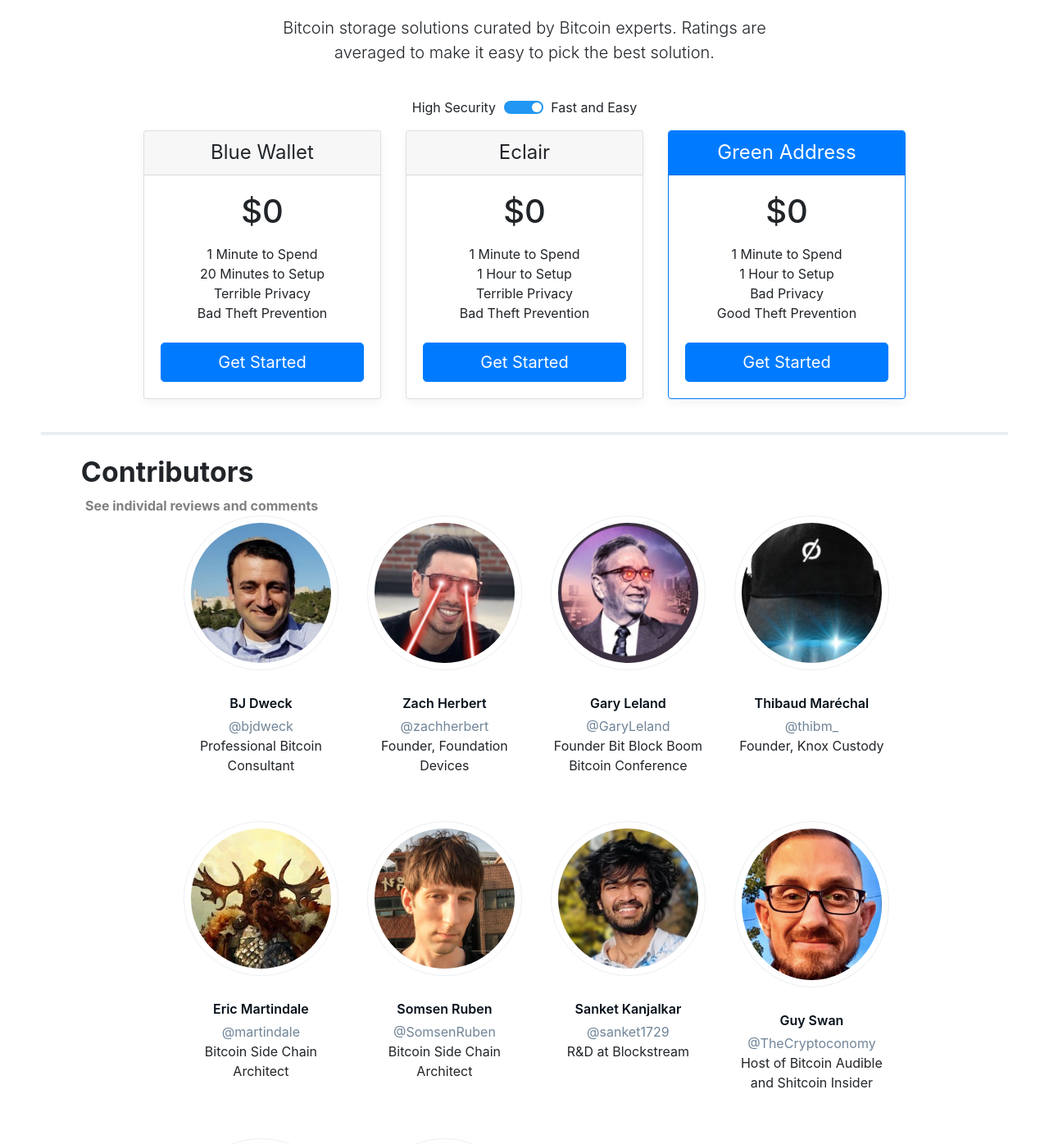
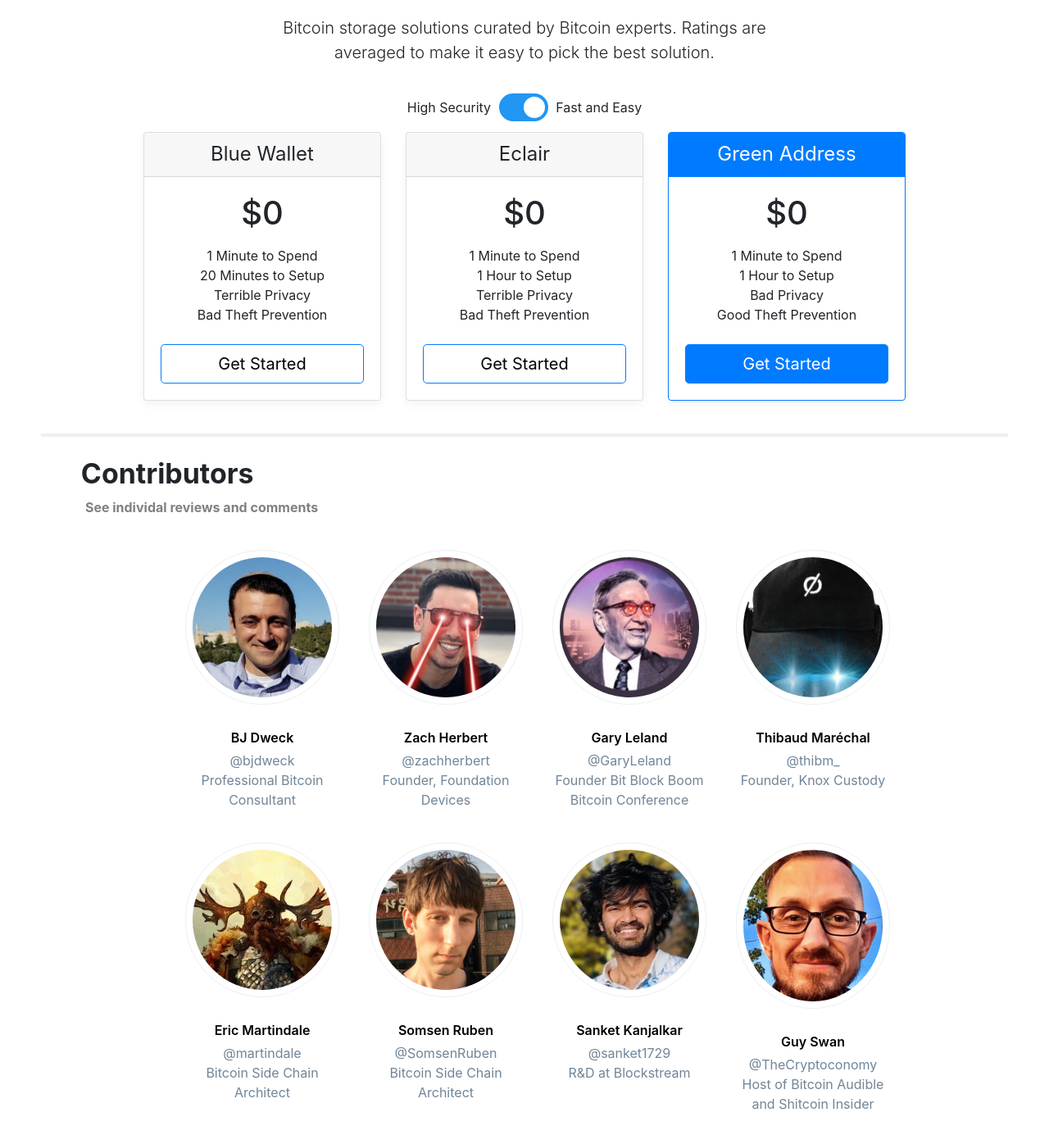
Before and after one commit to WinterWeatherman/BitcoinSafe, a Vue app: page / in a window 1280 px wide. Shown: the part 177-1573 px from the top of the page at 82% size. Built offline with nearby package versions, Linux system fonts and the light colour scheme; the HTML template or start-up script is replaced by a standard one.

Commit message:
Contributor Changes

```diff
--- a/src/App.vue
+++ b/src/App.vue
@@ -59,11 +59,24 @@
   max-width: 43.75rem;
 }
 
+.btn-primary {
+    color: #fff;
+    background-color: white;
+    border-color: #007bff;
+    color: black;
+}
+
+.btn-bold {
+    color: #fff;
+    background-color: #007bff;
+    border-color: #007bff;
+}
+
 .card-header-two {
-    padding: 4.25% 10%;
+    padding: .75rem 1.25rem;
     margin-bottom: 0;
     background-color: #007bff;
-    border-bottom: 10% solid #007bff;
+    border-bottom: .006rem solid #007bff;
     color: white;
 }
 
@@ -102,7 +115,11 @@
     -webkit-box-direction: normal;
     -ms-flex-direction: column;
     flex-direction: column;
+
 }
+
+@media (max-width: 576px)
+
 
 #app {
   width:100%;
@@ -114,6 +131,11 @@
     display: block;
 }
 
+.a{
+  color: black;
+}
+
+
 .grid{
   display: grid;
   grid-template-columns: repeat(auto-fit, minmax(11.8rem, 20fr));
@@ -121,8 +143,8 @@
   gap: 2.5rem 2rem;
   margin: auto;
   width: 100%;
-  margin: auto;
   padding-left: 2rem;
+  padding-top: 2.5rem;
   max-width: 56rem;
 }
 
@@ -134,6 +156,7 @@
     padding: 1.75rem 1.25rem 2.5rem;
 }
 
+
 .grid-item {
   height: 100%;
   min-width: 0rem;
@@ -144,6 +167,7 @@
   flex-direction: column;
   align-items: center;
   text-align: center;
+  justify-self: center;
 }
 
 .grid-a {
@@ -155,13 +179,23 @@
 }
 
 .grid-p {
-  margin: 0rem;
-  font-size: 1rem;
+  margin: 0px;
+  font-size: 16px;
   font-weight: 400;
   color: rgba(17, 51, 83, 0.6);
   line-height: 1.5rem;
   box-sizing: border-box;
 }
+
+.grip-p {
+  margin: 0px;
+  font-size: 16px;
+  font-weight: 400;
+  color: rgba(17, 51, 83, 0.6)!important;
+  line-height: 1.5rem;
+  box-sizing: border-box;
+}
+
 
 .grid-p-2 {
   margin: 0rem;
@@ -169,6 +203,7 @@
   line-height: 2rem;
   color: rgb(5, 15, 25);
   font-weight: 600;
+  color: black!important;
 }
 
 .grid-img {
@@ -221,9 +256,17 @@
 
 .switch {
   position: relative;
-  top: 0.25rem;
-  width: 3rem;
-  height: 1rem;
+  display: inline-block;
+  width: 60px;
+  height: 34px;
+  top: -0.3rem;
+}
+
+.switch {
+  position: relative;
+  display: inline-block;
+  width: 60px;
+  height: 34px;
 }
 
 /* Hide default HTML checkbox */
@@ -241,7 +284,7 @@
   left: 0;
   right: 0;
   bottom: 0;
-  background-color: #2196F3;
+  background-color: #ccc;
   -webkit-transition: .4s;
   transition: .4s;
 }
@@ -249,20 +292,13 @@
 .slider:before {
   position: absolute;
   content: "";
-  height: 75%;
-  width: 25%;
-  bottom: 12.5%;
-  left: 4%;
+  height: 26px;
+  width: 26px;
+  left: 4px;
+  bottom: 4px;
   background-color: white;
-  -webkit-transition: .3s;
-  transition: .3s;
-}
-
-
-
-.lead {
-    font-size: 1.25rem;
-    font-weight: 300;
+  -webkit-transition: .4s;
+  transition: .4s;
 }
 
 input:checked + .slider {
@@ -270,18 +306,18 @@
 }
 
 input:focus + .slider {
-  box-shadow: 0 0 0.08rem #2196F3;
+  box-shadow: 0 0 1px #2196F3;
 }
 
 input:checked + .slider:before {
-  -webkit-transform: translateX(1.5rem);
-  -ms-transform: translateX(2rem);
-  transform: translateX(2rem);
+  -webkit-transform: translateX(26px);
+  -ms-transform: translateX(26px);
+  transform: translateX(26px);
 }
 
 /* Rounded sliders */
 .slider.round {
-  border-radius: 1.6rem;
+  border-radius: 34px;
 }
 
 .slider.round:before {
--- a/src/components/containerOne.vue
+++ b/src/components/containerOne.vue
@@ -46,7 +46,7 @@
                 <li>Good Privacy</li>
                 <li>Excellent Inheritance Safety</li>
               </ul>
-              <a class="btn btn-lg btn-block btn-primary" href="http://YetiCold.com">Get Started</a>
+              <a class="btn btn-lg btn-block btn-bold" href="http://YetiCold.com">Get Started</a>
             </div>
           </div>
         </div>
--- a/src/components/containerTwo.vue
+++ b/src/components/containerTwo.vue
@@ -46,7 +46,7 @@
                 <li>Bad Privacy</li>
                 <li>Good Theft Prevention</li>
               </ul>
-              <a class="btn btn-lg btn-block btn-primary" href='https://greenaddress.it/en/'>Get Started</a>
+              <a class="btn btn-lg btn-block btn-bold" href='https://greenaddress.it/en/'>Get Started</a>
             </div>
           </div>
         </div>
--- a/src/components/footerComp.vue
+++ b/src/components/footerComp.vue
@@ -9,7 +9,7 @@
         <div class="grid-item">
           <a class="grid-a">
             <img class="grid-img" src="../assets/bjdwecktwtimg.jpg">
-            <p class="grid-p-2">BJ Dweck</p>
+            <a class="grid-p-2" href="https://docs.google.com/spreadsheets/d/1BxAiGnhCfFifd6T6Ky1m3gwdePvuS6QteXsc5KadlPI/edit#gid=231067609">BJ Dweck</a>
           </a>
           <p class="grid-p">@bjdweck</p>
           <p class="grip-p">Professional Bitcoin Consultant</p>
@@ -17,7 +17,7 @@
         <div class="grid-item">
           <a class="grid-a">
             <img class="grid-img" src="../assets/zachherberttwrimg.jpg">
-            <p class="grid-p-2">Zach Herbert</p>
+            <a href="https://docs.google.com/spreadsheets/d/1BxAiGnhCfFifd6T6Ky1m3gwdePvuS6QteXsc5KadlPI/edit#gid=2095737509" class="grid-p-2">Zach Herbert</a>
           </a>
           <p class="grid-p">@zachherbert</p>
           <p class="grip-p">Founder, Foundation Devices</p>
@@ -25,7 +25,7 @@
         <div class="grid-item">
           <a class="grid-a">
             <img class="grid-img" src="../assets/garylelandtwrimg.jpg">
-            <p class="grid-p-2">Gary Leland</p>
+            <a class="grid-p-2" href="https://docs.google.com/spreadsheets/d/1BxAiGnhCfFifd6T6Ky1m3gwdePvuS6QteXsc5KadlPI/edit#gid=1893725614">Gary Leland</a>
           </a>
           <p class="grid-p">@GaryLeland</p>
           <p class="grip-p">Founder Bit Block Boom Bitcoin Conference</p>
@@ -33,7 +33,7 @@
         <div class="grid-item">
           <a class="grid-a">
             <img class="grid-img" src="../assets/thibaudtwrimg.jpg">
-            <p class="grid-p-2">Thibaud Maréchal</p>
+            <a href="https://docs.google.com/spreadsheets/d/1BxAiGnhCfFifd6T6Ky1m3gwdePvuS6QteXsc5KadlPI/edit#gid=1923249152" class="grid-p-2">Thibaud Maréchal</a>
           </a>
           <p class="grid-p">@thibm_</p>
           <p class="grip-p">Founder, Knox Custody</p>
@@ -41,7 +41,7 @@
         <div class="grid-item">
           <a class="grid-a">
             <img class="grid-img" src="../assets/martindaletwrimg.jpg">
-            <p class="grid-p-2">Eric Martindale</p>
+            <a href="https://docs.google.com/spreadsheets/d/1BxAiGnhCfFifd6T6Ky1m3gwdePvuS6QteXsc5KadlPI/edit#gid=650354169" class="grid-p-2">Eric Martindale</a>
           </a>
           <p class="grid-p">@martindale</p>
           <p class="grip-p">Bitcoin Side Chain Architect</p>
@@ -49,15 +49,15 @@
         <div class="grid-item">
           <a class="grid-a">
             <img class="grid-img" src="../assets/somsenrubentwrimg.jpg">
-            <p class="grid-p-2">Somsen Ruben</p>
+            <a class="grid-p-2" href="https://docs.google.com/spreadsheets/d/1BxAiGnhCfFifd6T6Ky1m3gwdePvuS6QteXsc5KadlPI/edit#gid=595318338">Somsen Ruben</a>
           </a>
           <p class="grid-p">@SomsenRuben</p>
-          <p class="grip-p">Bitcoin Side Chain Architect</p>
+          <a class="grip-p">Bitcoin Side Chain Architect</a>
         </div>
         <div class="grid-item">
           <a class="grid-a">
             <img class="grid-img" src="../assets/sanket1729twrimg.jpg">
-            <p class="grid-p-2">Sanket Kanjalkar</p>
+            <a href="https://docs.google.com/spreadsheets/d/1BxAiGnhCfFifd6T6Ky1m3gwdePvuS6QteXsc5KadlPI/edit#gid=1480472564" class="grid-p-2">Sanket Kanjalkar</a>
           </a>
           <p class="grid-p">@sanket1729</p>
           <p class="grip-p">R&D at Blockstream</p>
@@ -65,7 +65,7 @@
         <div class="grid-item">
           <a class="grid-a">
             <img class="grid-img" src="../assets/guyswannimg.png">
-            <p class="grid-p-2">Guy Swan</p>
+            <a href="https://docs.google.com/spreadsheets/d/1BxAiGnhCfFifd6T6Ky1m3gwdePvuS6QteXsc5KadlPI/edit#gid=1347193643" class="grid-p-2">Guy Swan</a>
           </a>
           <p class="grid-p">@TheCryptoconomy</p>
           <p class="grip-p">Host of Bitcoin Audible and Shitcoin Insider</p>
@@ -73,7 +73,7 @@
         <div class="grid-item">
           <a class="grid-a">
             <img class="grid-img" src="../assets/jwweatherman_twrimg.jpg">
-            <p class="grid-p-2">JW Weatherman</p>
+            <a href="https://docs.google.com/spreadsheets/d/1BxAiGnhCfFifd6T6Ky1m3gwdePvuS6QteXsc5KadlPI/edit#gid=1233924495" class="grid-p-2">JW Weatherman</a>
           </a>
           <p class="grid-p">@jwweatherman_</p>
           <p class="grip-p">Sofware Security Expert</p>
@@ -81,7 +81,7 @@
         <div class="grid-item">
           <a class="grid-a">
             <img class="grid-img" src="../assets/AaronvanWtwrimg.jpg">
-            <p class="grid-p-2">Aaron van Wirdum</p>
+            <a href="https://docs.google.com/spreadsheets/d/1BxAiGnhCfFifd6T6Ky1m3gwdePvuS6QteXsc5KadlPI/edit#gid=1160014395" class="grid-p-2">Aaron van Wirdum</a>
           </a>
           <p class="grid-p">@AaronvanW</p>
           <p class="grip-p">Technical Edtor, Bitcoin Magazine</p>
@@ -122,6 +122,7 @@
   margin-left: 2.12rem;
   color: gray;
   margin-bottom: 1.5rem;
+  padding-bottom: 1rem;
 }
 
 
```
